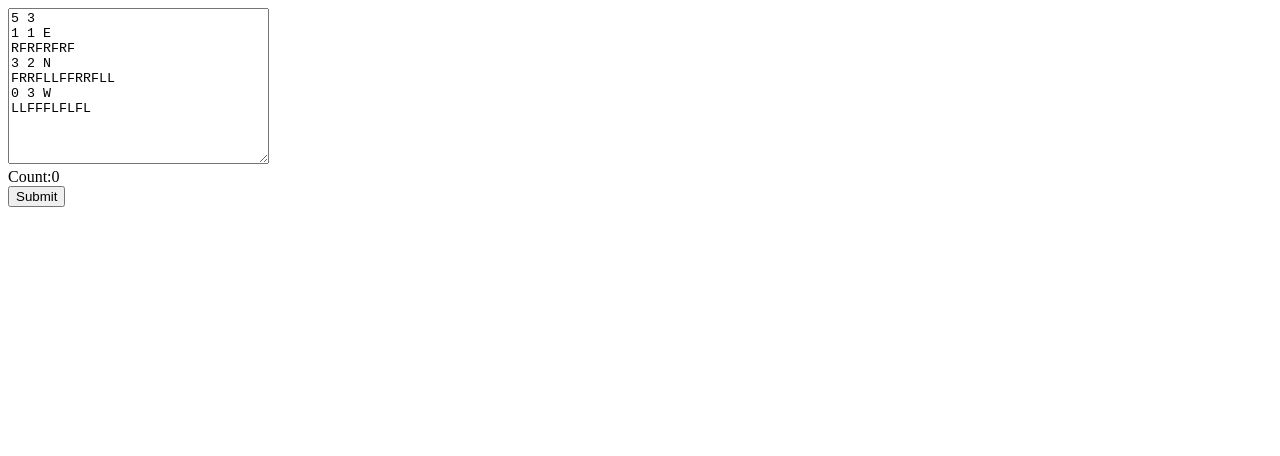
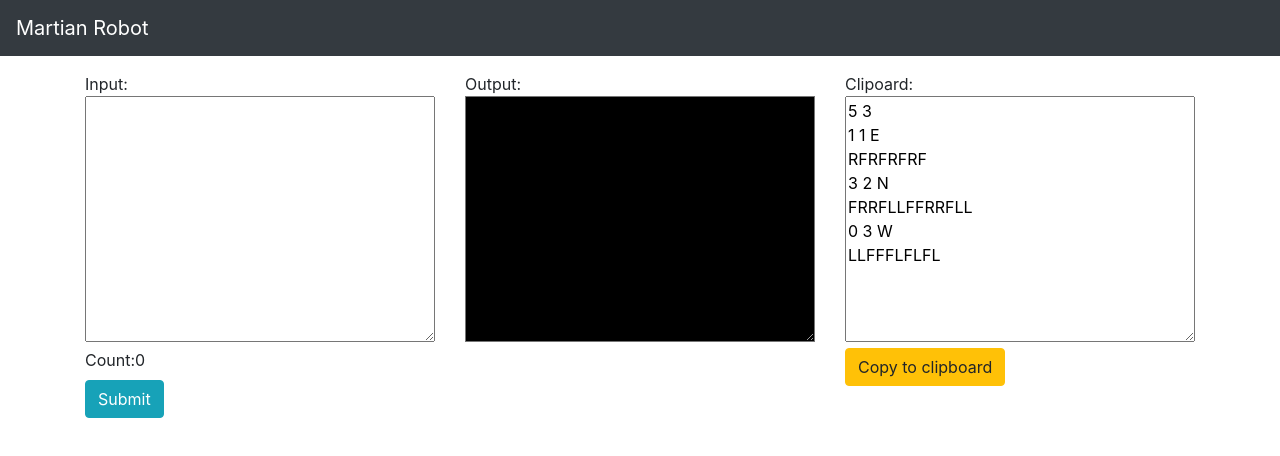
Before and after one commit to emmyrosyida/express-martian-robot, a website: page public/index.html in a window 1280 px wide. Drawn offline with nearby package versions, Linux system fonts and the light colour scheme; some packages are replaced by stand-ins of ours; a script that the page names is missing.

Commit message:
update UI

```diff
--- a/public/custom.js
+++ b/public/custom.js
@@ -1,7 +1,20 @@
 $(document).ready(() => {
+  $("#count").text($("#textarea").val().length);
+
+  $("#textarea").keyup(function () {
+    $("#count").text($(this).val().length);
+  });
+  var clipboard = new ClipboardJS(".btn");
+
+  clipboard.on("success", function (e) {
+    // console.info("Action:", e.action);
+    // console.info("Text:", e.text);
+    // console.info("Trigger:", e.trigger);
+
+    e.clearSelection();
+  });
+
   $("#submit").click(function () {
-    console.log($("#textarea").val());
-
     $.ajax({
       url: "/api/input",
       type: "POST",
@@ -9,7 +22,16 @@ $(document).ready(() => {
         input: $("#textarea").val(),
       },
       success: function (msg) {
-        console.log(msg);
+        let arr = [];
+        if (msg.length > 0) {
+          msg.map((e) => {
+            let status = "";
+            if (e.res) status = e.res;
+            arr.push(`${e.x}  ${e.y}  ${e.compas} ${status}`);
+          });
+        }
+
+        $("#textarea2").val(arr.join("\n"));
       },
     });
   });
--- a/public/index.html
+++ b/public/index.html
@@ -4,11 +4,59 @@
     <meta charset="UTF-8" />
     <meta http-equiv="X-UA-Compatible" content="IE=edge" />
     <meta name="viewport" content="width=device-width, initial-scale=1.0" />
+    <link rel="shortcut icon" href="./favicon.ico" />
+
+    <link
+      rel="stylesheet"
+      href="https://stackpath.bootstrapcdn.com/bootstrap/4.5.2/css/bootstrap.min.css"
+      integrity="sha384-JcKb8q3iqJ61gNV9KGb8thSsNjpSL0n8PARn9HuZOnIxN0hoP+VmmDGMN5t9UJ0Z"
+      crossorigin="anonymous"
+    />
+    <style>
+      textarea {
+        width: 100%;
+      }
+    </style>
     <title>Express | Martian Robot</title>
   </head>
   <body>
-    <form>
-      <textarea id="textarea" rows="10" cols="30" name="input" maxlength="100">
+    <nav class="navbar navbar-dark bg-dark mb-3">
+      <a class="navbar-brand" href="/">Martian Robot</a>
+    </nav>
+    <div class="container">
+      <div class="row">
+        <div class="col-md-4">
+          Input:<br />
+          <textarea
+            id="textarea"
+            rows="10"
+            name="input"
+            maxlength="100"
+          ></textarea
+          ><br />
+          <label>Count:</label><span id="count">0</span> <br /><button
+            class="btn btn-info btn"
+            type="button"
+            id="submit"
+          >
+            Submit
+          </button>
+        </div>
+
+        <div class="col-md-4">
+          Output:<br />
+          <textarea
+            style="background-color: black; color: greenyellow"
+            readonly
+            id="textarea2"
+            rows="10"
+            name="input"
+            maxlength="100"
+          ></textarea>
+        </div>
+        <div class="col-md-4">
+          Clipoard:<br />
+          <textarea id="bar" rows="10">
 5 3
 1 1 E
 RFRFRFRF
@@ -16,12 +64,16 @@ RFRFRFRF
 FRRFLLFFRRFLL
 0 3 W
 LLFFFLFLFL</textarea
-      ><br />
-      <label>Count:</label><span id="countInput">0</span>
-      <br />
-      <button type="button" id="submit">Submit</button>
-    </form>
+          >
+          <button class="btn btn-warning" data-clipboard-target="#bar">
+            Copy to clipboard
+          </button>
+        </div>
+      </div>
+    </div>
   </body>
+  <script src="https://cdnjs.cloudflare.com/ajax/libs/clipboard.js/2.0.6/clipboard.min.js"></script>
+
   <script src="https://ajax.googleapis.com/ajax/libs/jquery/3.5.1/jquery.min.js"></script>
   <script src="./custom.js"></script>
 </html>
```
Also changed, not shown: routes/api/martian_input.js (+6 -1 lines), public/favicon.ico (added).
